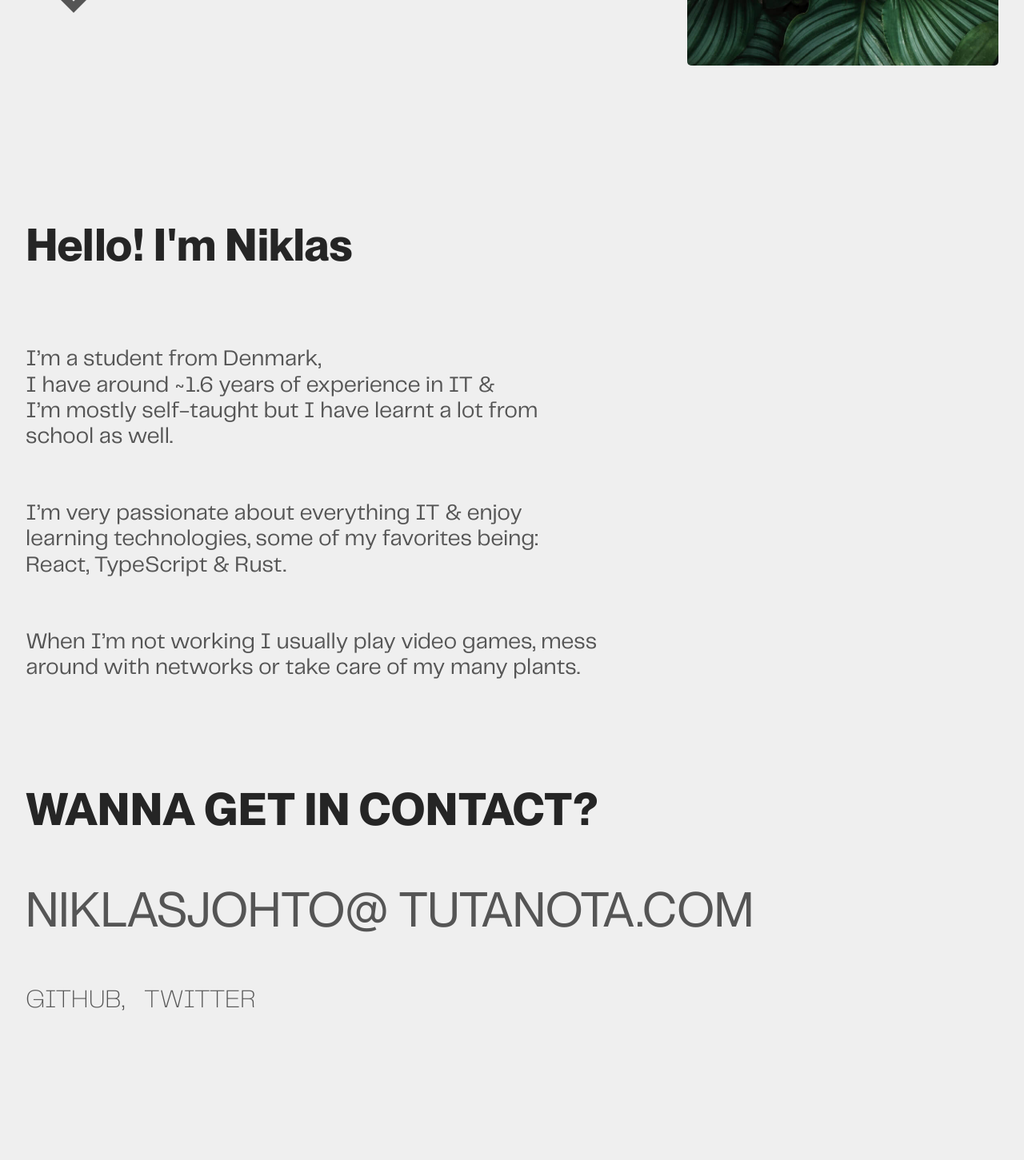
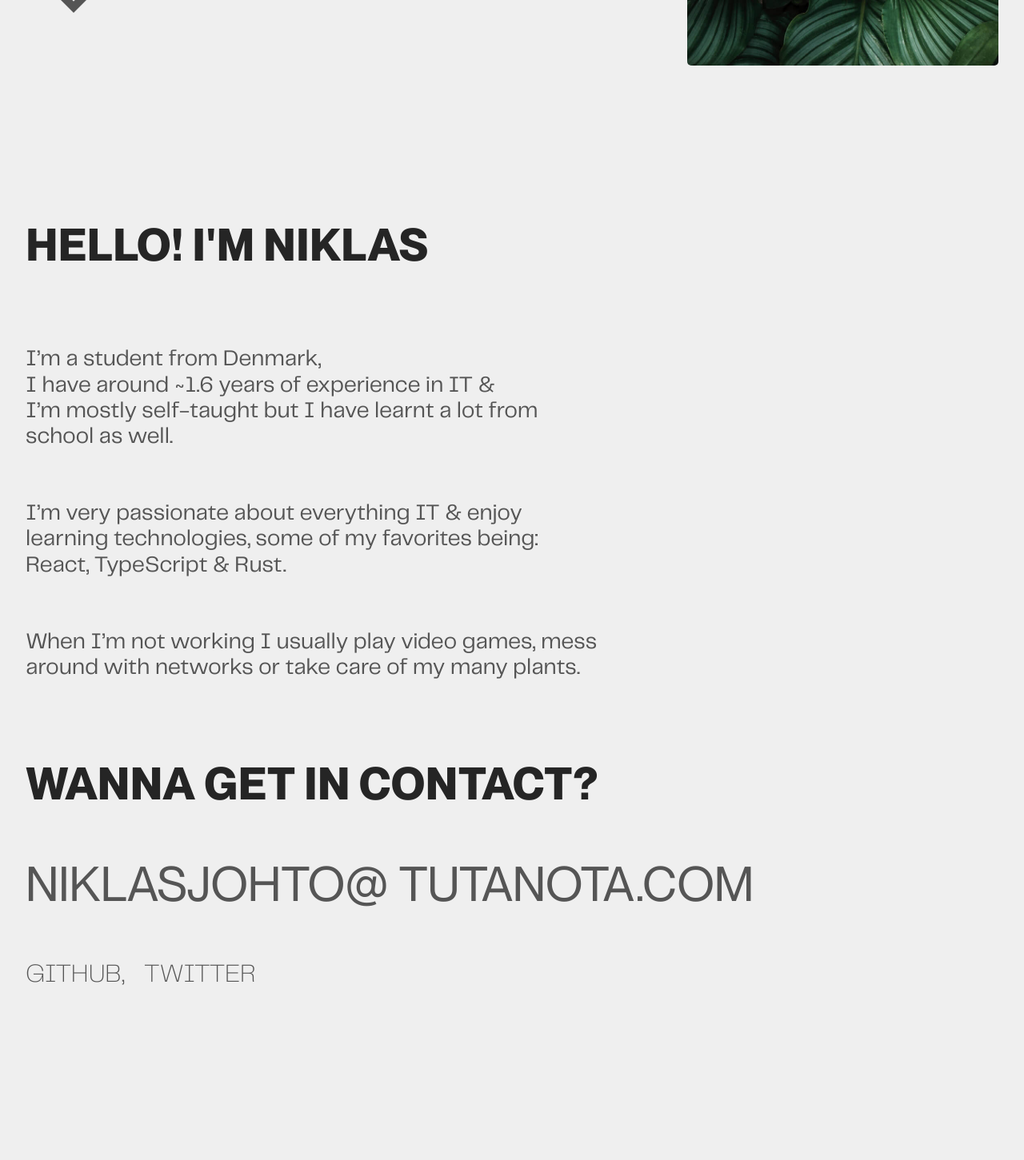
Before and after one commit to niklasjohto/portfolio, a Next.js app: page /about in a window 1280 px wide. Shown: the part 686-2137 px from the top of the page at 80% size. Built offline with nearby package versions, Linux system fonts and the light colour scheme; a web font is replaced by a local one.

Commit message:
New profile animation & consistent spacing

```diff
--- a/components/Profile.tsx
+++ b/components/Profile.tsx
@@ -23,17 +23,17 @@ const Profile = () => {
 
   return (
     <section data-section="Profile" className={Style.main__profile}>
-      <h2 className={Style.profile__title}>Hello! I&apos;m Niklas</h2>
+      <h2 className={Style.profile__title}>HELLO! I&apos;M NIKLAS</h2>
       <div className={Style.profile__text}>
         <motion.p
           className={Style.text__paragraph}
-          initial={{ opacity: 0, y: -25 }}
-          whileInView={{ opacity: 1, y: 0 }}
+          initial={{ opacity: 0, x: -25 }}
+          whileInView={{ opacity: 1, x: 0 }}
           transition={{
             duration: 0.75,
             ease: "easeInOut",
           }}
-          viewport={{ once: true, amount: "all" }}
+          viewport={{ once: true, amount: "some" }}
         >
           I’m a student from Denmark,
           <br />I have around ~{yearsOfExp()} years of experience in IT & <br />
@@ -41,33 +41,42 @@ const Profile = () => {
         </motion.p>
         <motion.p
           className={Style.text__paragraph}
-          initial={{ opacity: 0, y: -25 }}
-          whileInView={{ opacity: 1, y: 0 }}
+          initial={{ opacity: 0, x: -25 }}
+          whileInView={{ opacity: 1, x: 0 }}
           transition={{
             duration: 0.75,
             ease: "easeInOut",
           }}
-          viewport={{ once: true, amount: "all" }}
+          viewport={{ once: true, amount: "some" }}
         >
           I’m very passionate about everything IT & enjoy learning technologies,
           some of my favorites being: React, TypeScript & Rust.
         </motion.p>
         <motion.p
           className={Style.text__paragraph}
-          initial={{ opacity: 0, y: -25 }}
-          whileInView={{ opacity: 1, y: 0 }}
+          initial={{ opacity: 0, x: -25 }}
+          whileInView={{ opacity: 1, x: 0 }}
           transition={{
             duration: 0.75,
             ease: "easeInOut",
           }}
-          viewport={{ once: true, amount: "all" }}
+          viewport={{ once: true, amount: "some" }}
         >
           When I’m not working I usually play video games, mess around with
           networks or take care of my many plants.
         </motion.p>
       </div>
 
-      <div className={Style.profile__contact}>
+      <motion.div
+        className={Style.profile__contact}
+        initial={{ opacity: 0.5 }}
+        whileInView={{ opacity: 1 }}
+        transition={{
+          duration: 0.25,
+          ease: "easeInOut",
+        }}
+        viewport={{ once: true, amount: "all" }}
+      >
         <div
           className={Style.contact__cursor}
           style={{
@@ -114,7 +123,7 @@ const Profile = () => {
             TWITTER
           </a>
         </div>
-      </div>
+      </motion.div>
     </section>
   );
 };
--- a/styles/Profile.module.scss
+++ b/styles/Profile.module.scss
@@ -18,7 +18,7 @@
   }
 
   .profile__contact {
-    margin-top: 8rem;
+    margin-top: 6rem;
     font-size: clamp(2rem, 8vw, 3.75rem);
 
     display: flex;
```
